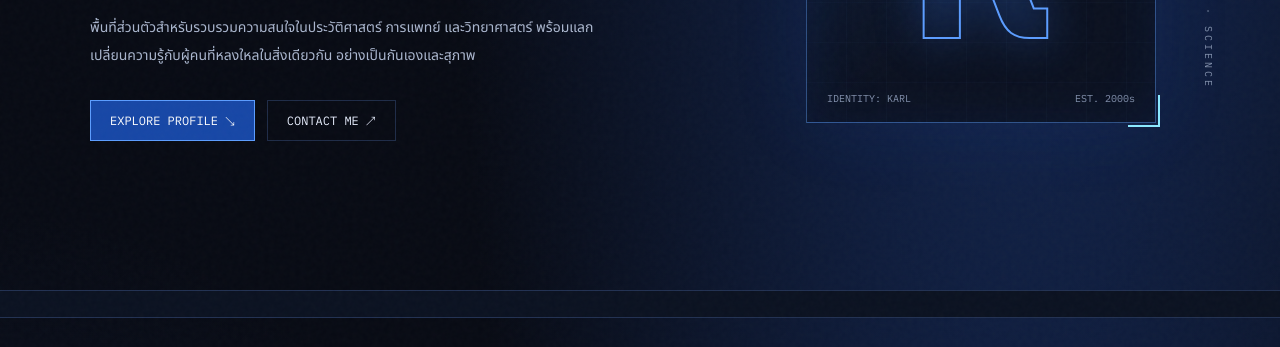
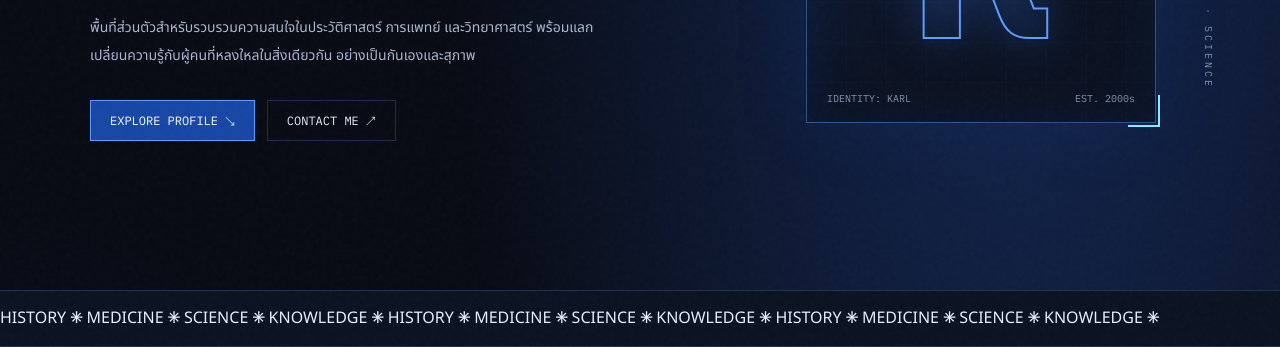
Before and after one commit to hajime-ippo/Person-Website-, a plain HTML site: page index.html in a window 1280 px wide. Shown: the part 453-800 px from the top of the page. Drawn offline with Linux system fonts and the light colour scheme.

Commit message:
Update index.html

```diff
--- a/index.html
+++ b/index.html
@@ -776,6 +776,18 @@
             <div class="ticker-track">
 
             </div>
+            <span>HISTORY <b>✳</b></span>
+                <span>MEDICINE <b>✳</b></span>
+                <span>SCIENCE <b>✳</b></span>
+                <span>KNOWLEDGE <b>✳</b></span>
+                <span>HISTORY <b>✳</b></span>
+                <span>MEDICINE <b>✳</b></span>
+                <span>SCIENCE <b>✳</b></span>
+                <span>KNOWLEDGE <b>✳</b></span>
+                <span>HISTORY <b>✳</b></span>
+                <span>MEDICINE <b>✳</b></span>
+                <span>SCIENCE <b>✳</b></span>
+                <span>KNOWLEDGE <b>✳</b></span>
         </div>
 
         <!-- ABOUT -->
```
